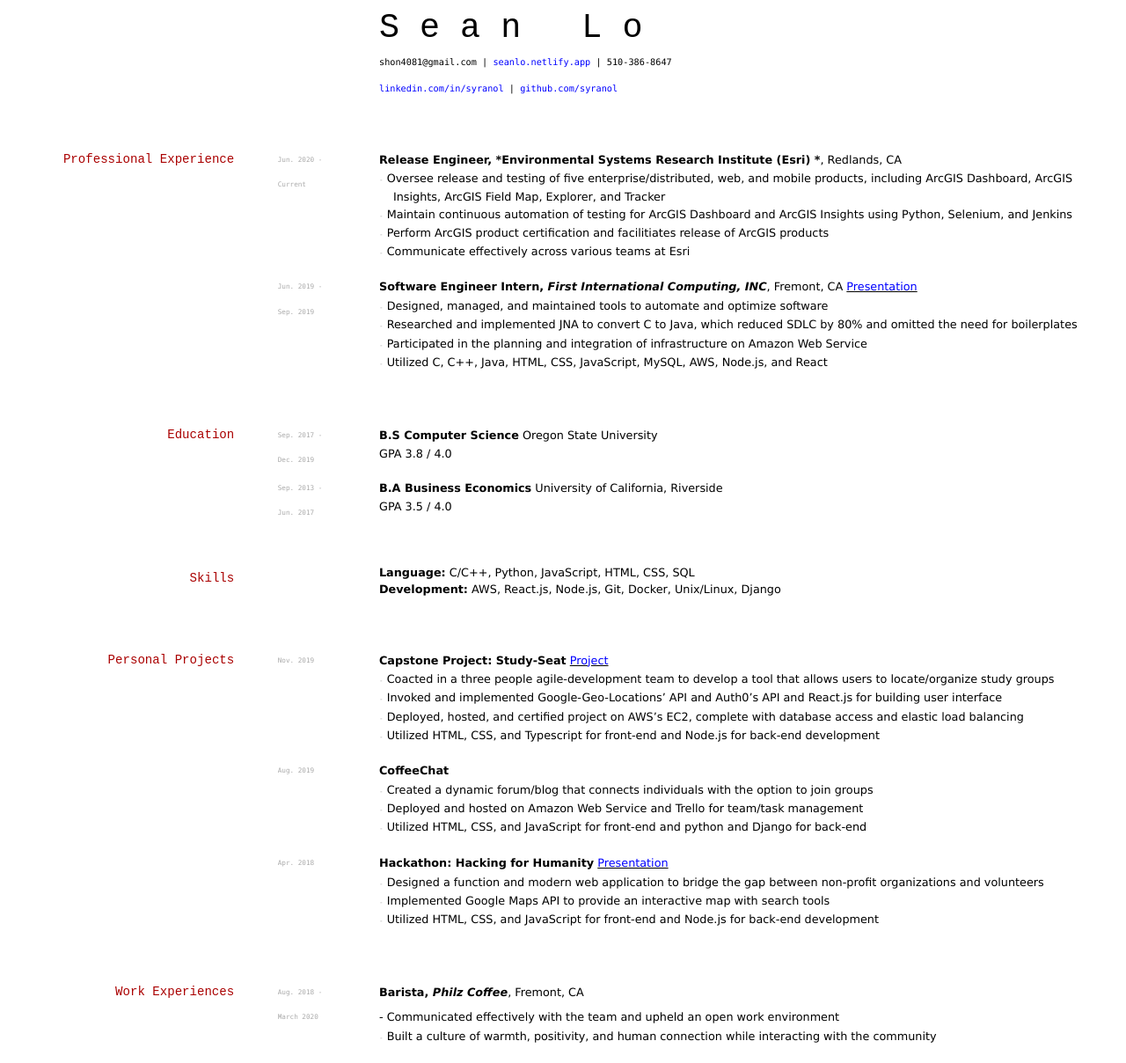
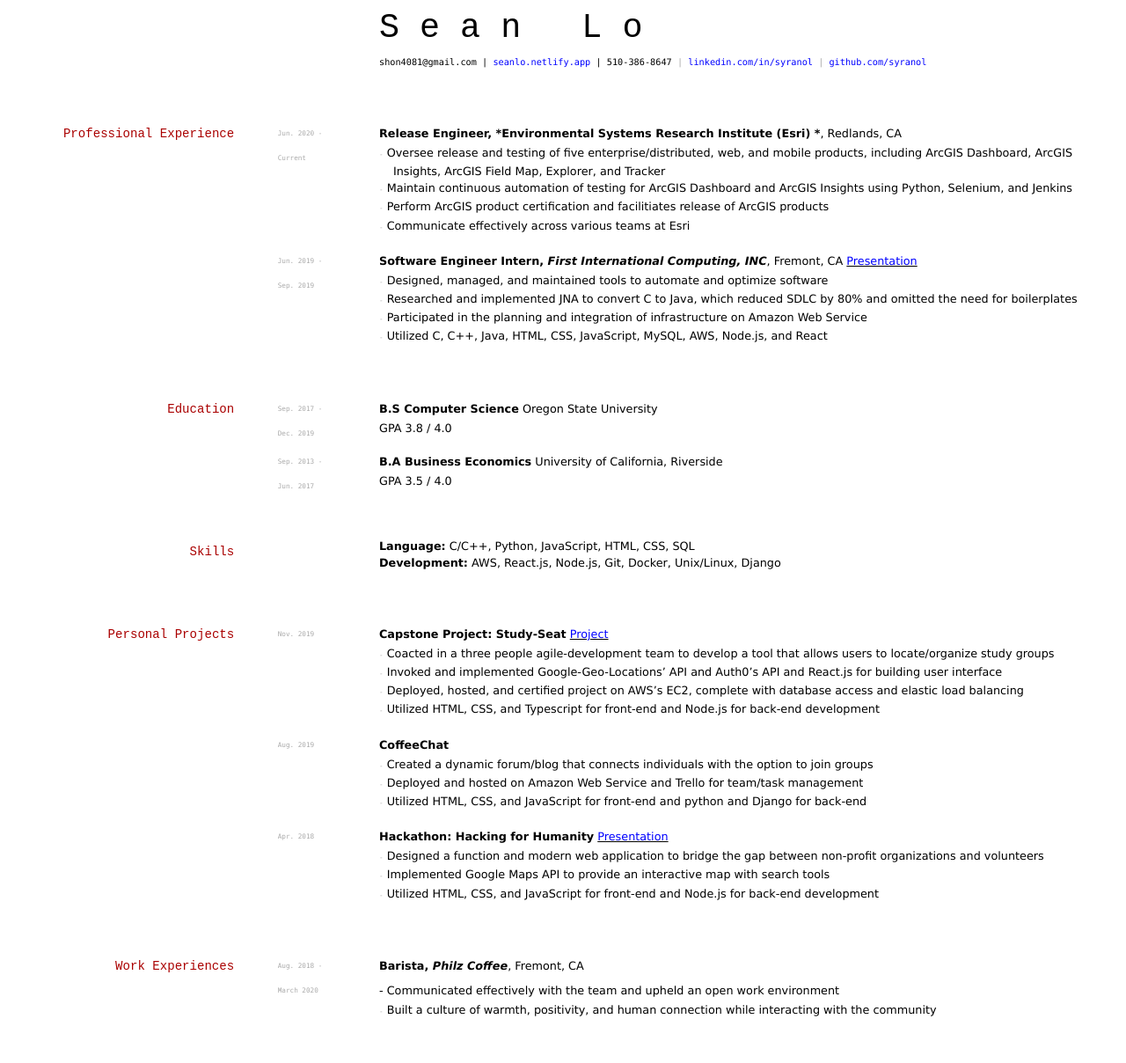
Before and after one commit to elipapa/markdown-cv, a Jekyll site: the page built from index.md, in a window 1280 px wide. Shown: the whole page at 88% size. Built offline with Jekyll 4.4.1, drawn with Linux system fonts in a browser that asks for light colours; after the commit the page ends 1179 px from its top, so only the background shows below that.

Commit message:
Update index.md

```diff
--- a/index.md
+++ b/index.md
@@ -6,14 +6,8 @@
 # S e a n     <span style="opacity:0;">_</span> L o
 
 <div id="webaddress">
-  <a><font color="black"> shon4081@gmail.com <font color="black">| <a href="https://seanlo.netlify.app"><font color="blue"> seanlo.netlify.app</font></a> | </font>  510-386-8647 </font> </a>
+  <a><font color="black"> shon4081@gmail.com <font color="black">| <a href="https://seanlo.netlify.app"><font color="blue"> seanlo.netlify.app</font></a> | </font>  510-386-8647 </font> </a> | <a href="https://www.linkedin.com/in/syranol"><font color="blue">linkedin.com/in/syranol </font> </a> | <a href="https://github.com/syranol"><font color="blue">github.com/syranol</font></a>
 </div>
-
-<div id="webaddress">
-  <a href="https://www.linkedin.com/in/syranol"><font color="blue">linkedin.com/in/syranol </font></a>
-  <font color="black">|</font> <a href="https://github.com/syranol"><font color="blue">github.com/syranol</font></a>
-</div>
-
 ## Professional Experience
 
 `Jun. 2020 -`
```
